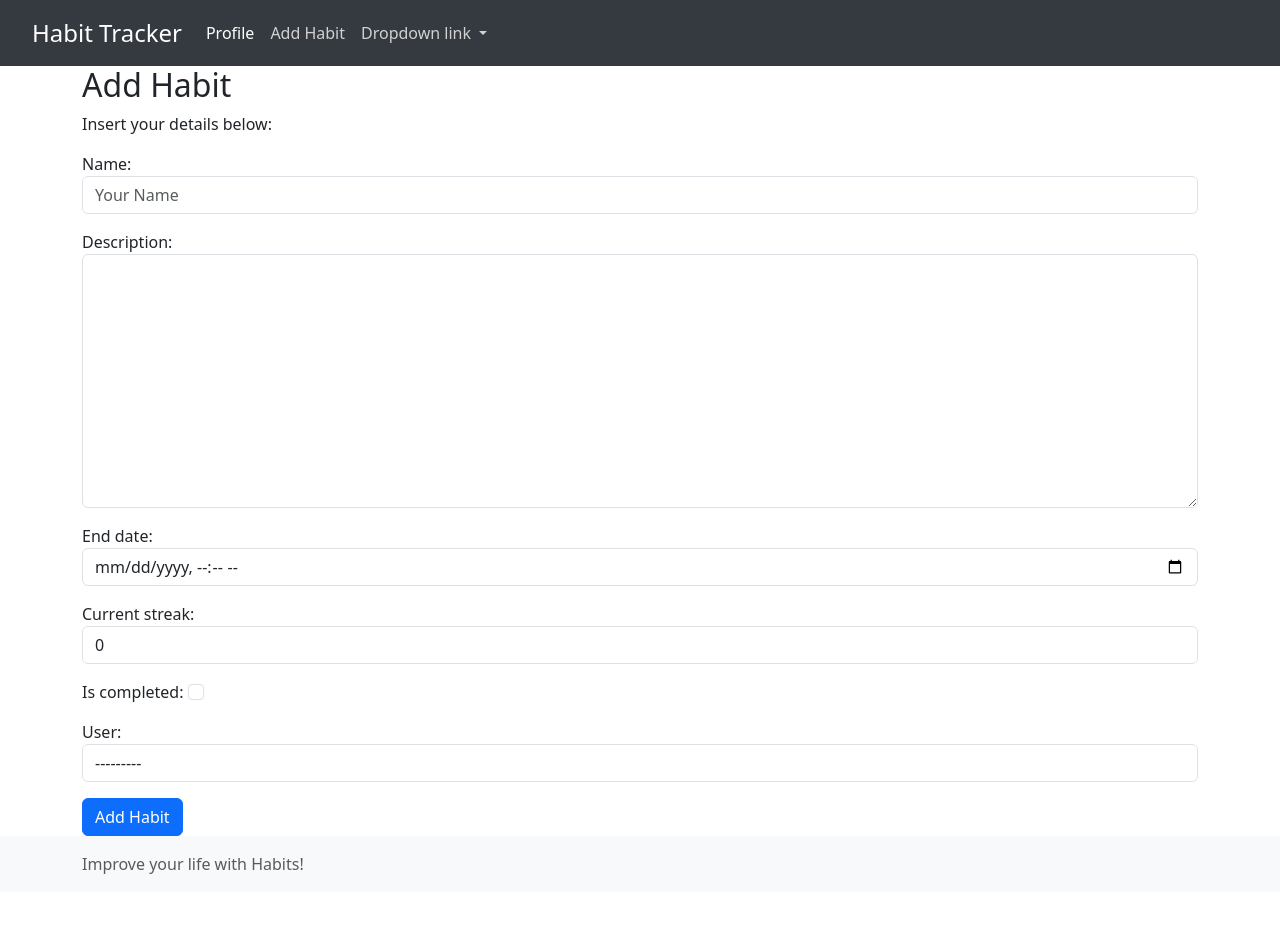
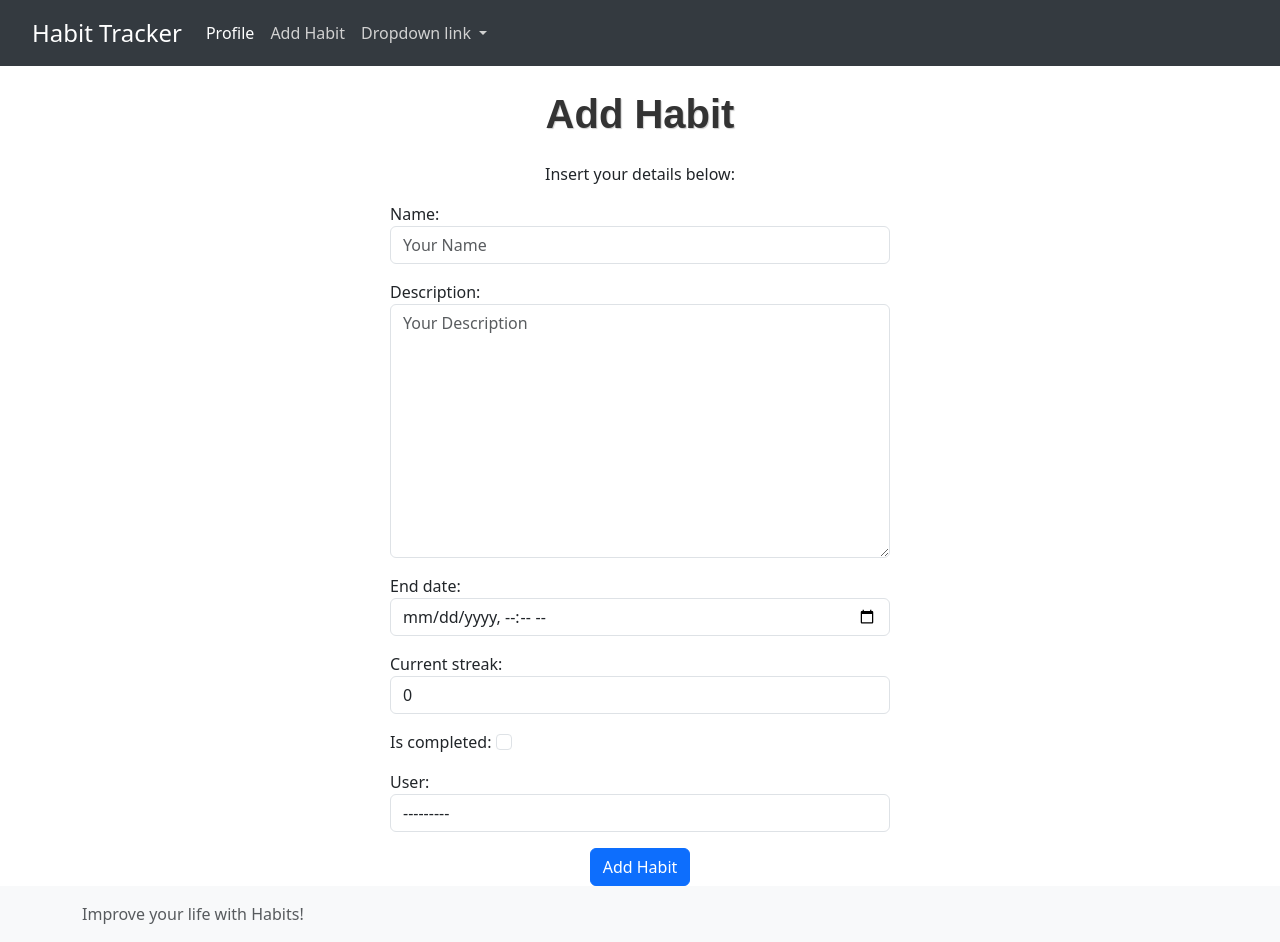
Before and after one commit to DenyysChernenko/HabitTracker, a Django app: page /habits/habits/add-habit in a window 1280 px wide. Before the commit the page ends 874 px from the top, so only its background shows below. Run offline with Django 5.2, Linux system fonts and the light colour scheme; some libraries are stand-ins or nearby versions.

Commit message:
Improved Add_Habit view

```diff
--- a/habit_tracker/habits/forms.py
+++ b/habit_tracker/habits/forms.py
@@ -13,7 +13,8 @@ class HabitForm(ModelForm):
         widgets = {
             'name': forms.TextInput(attrs={'class': 'form-control',
                                            'placeholder': 'Your Name'}),
-            'description': forms.Textarea(attrs={'class': 'form-control'}),
+            'description': forms.Textarea(attrs={'class': 'form-control',
+                                                 'placeholder': 'Your Description'}),
             'start_date': forms.DateTimeInput(attrs={'class': 'form-control'}),
             'end_date': forms.DateTimeInput(attrs={
                 'class': 'form-control',
--- a/habit_tracker/habits/templates/habits/add_habit.html
+++ b/habit_tracker/habits/templates/habits/add_habit.html
@@ -3,10 +3,32 @@
 {% block content %}
 {% load static %}
 
-<section>
-    <h2>Add Habit</h2>
+<style>
+
+    .centered-section {
+        display: flex;
+        justify-content: center;
+        align-items: center;
+        flex-direction: column;
+        min-height: 100vh;
+    }
+
+    .centered-form {
+        width: 100%;
+        max-width: 500px;
+        margin: 0 auto;
+    }
+
+    .btn-primary {
+        display: block;
+        margin: 0 auto;
+    }
+</style>
+
+<section class="centered-section">
+   <h1 class="my-4 text-center" style="font-family: 'Arial', sans-serif; font-weight: bold; color: #333; text-shadow: 1px 1px 1px #ccc;">Add Habit</h1>
     <p>Insert your details below:</p>
-    <form class="needs-validation" novalidate action="{% url 'add_habit' %}" method="post" enctype="multipart/form-data">
+    <form class="needs-validation centered-form" novalidate action="{% url 'add_habit' %}" method="post" enctype="multipart/form-data">
         {% csrf_token %}
         {{ form.as_p }}
         <button type="submit" class="btn btn-primary">Add Habit</button>
```
